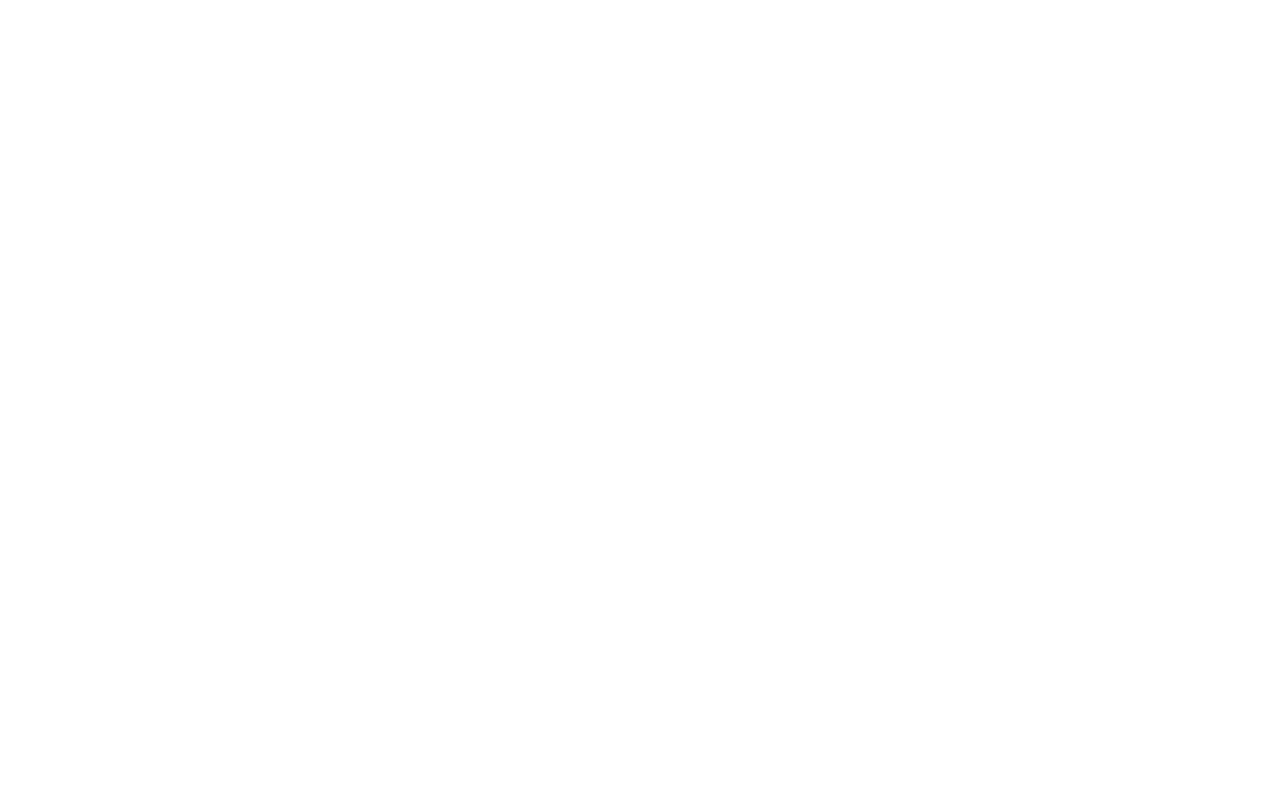
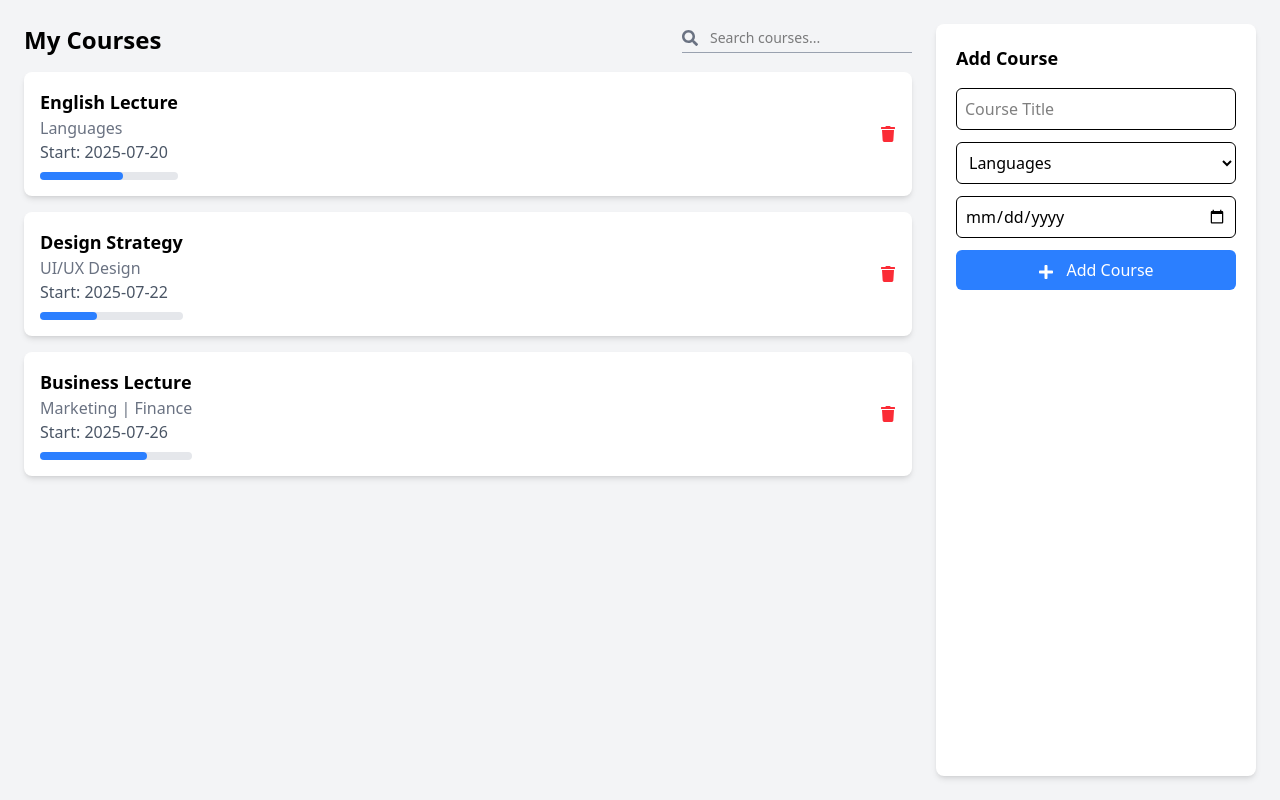
Before and after one commit to M0h1it/Admin-Dashboard, a React (Vite) app: page /Courses in a window 1280 px wide. Before the commit this address had no page. Built offline with nearby package versions, Linux system fonts and the light colour scheme.

Commit message:
courses page is added

```diff
--- a/package.json
+++ b/package.json
@@ -12,11 +12,13 @@
   "dependencies": {
     "@emotion/react": "^11.14.0",
     "@emotion/styled": "^11.14.0",
+    "@hello-pangea/dnd": "^18.0.1",
     "@mui/icons-material": "^6.4.7",
     "@mui/material": "^6.4.7",
     "@tailwindcss/vite": "^4.0.9",
     "firebase": "^11.4.0",
     "framer-motion": "^12.5.0",
+    "moment": "^2.30.1",
     "react": "^19.0.0",
     "react-calendar": "^5.1.0",
     "react-datepicker": "^8.2.0",
--- a/src/App.jsx
+++ b/src/App.jsx
@@ -1,6 +1,9 @@
 import { Routes, Route } from "react-router-dom";
 import Login from "./pages/Login";
 import Dashboard from "./pages/Dashboard";
+
+import Courses from "./pages/Courses";
+
 
 const App = () => {
   return (
@@ -8,6 +11,7 @@
     <Routes>
       <Route path="/" element={<Dashboard />} />
       <Route path="/login" element={<Login />} />
+      <Route path= "/Courses" element={<Courses />} />
     </Routes>
   );
 };
--- a/src/components/DashboardContent.jsx
+++ b/src/components/DashboardContent.jsx
@@ -12,36 +12,36 @@
   return (
     <div className="p-6 grid grid-cols-8 gap-6">
       {/* Welcome Section */}
-      <div className="col-span-6 row-span-9 bg-white rounded-2xl shadow-md p-4">
+      <div className="col-span-4 row-span-3 bg-white rounded-2xl shadow-md p-4">
         <HelloMessage />
       </div>
 
       {/* Calendar */}
-      <div className="col-span-6 row-span-10 bg-white rounded-2xl shadow-md p-4">
+      <div className="col-span-3 row-span-4 bg-white rounded-2xl shadow-md p-4">
         <h2 className="text-lg font-semibold mb-2 flex items-center"><FaCalendarAlt className="mr-2" /> Calendar</h2>
         <Calendar />
       </div>
 
       {/* Performance Chart */}
-      <div className="col-span-4 bg-white rounded-2xl shadow-md p-4">
+      <div className="col-span-4 row-span-auto bg-white rounded-2xl shadow-md p-4">
         <h2 className="text-lg font-semibold mb-2 flex items-center"><FaUserGraduate className="mr-2" /> Performance</h2>
         <PerformanceChart />
       </div>
 
       {/* My Visit */}
-      <div className="col-span-2 row-span-8 bg-white rounded-2xl shadow-md p-4">
+      <div className="col-span-3 row-span-auto bg-white rounded-2xl shadow-md p-4">
         <h2 className="text-lg font-semibold mb-2 flex items-center"><FaChalkboardTeacher className="mr-2" /> My Visit</h2>
         <MyVisit />
       </div>
 
       {/* Linked Teachers */}
-      <div className="col-span-4 row-span-7 bg-white-700 rounded-2xl shadow-md p-4">
+      <div className="col-span-3 row-span-auto bg-white-700 rounded-2xl shadow-md p-4">
         <h2 className="text-lg font-semibold mb-2 flex items-center"><FaChalkboardTeacher className="mr-2" /> Linked Teachers</h2>
         <LinkedTeachers />
       </div>
 
       {/* Upcoming Events */}
-      <div className="col-span-12 row-span-7 bg-white-700 rounded-2xl shadow-md p-4">
+      <div className="col-span-3 row-span-auto bg-white-700 rounded-2xl shadow-md p-4">
         <h2 className="text-lg font-semibold mb-2 flex items-center"><MdEvent className="mr-2" /> Upcoming Events</h2>
         <UpcomingEvents />
       </div>
--- /dev/null
+++ b/src/pages/Courses.jsx
@@ -0,0 +1,139 @@
+import React, { useState } from "react";
+import { FaSearch, FaEdit, FaTrash, FaPlus } from "react-icons/fa";
+import { DragDropContext, Droppable, Draggable } from "@hello-pangea/dnd";
+
+const initialCourses = [
+  { id: "1", title: "English Lecture", category: "Languages", start: "2025-07-20", progress: 60 },
+  { id: "2", title: "Design Strategy", category: "UI/UX Design", start: "2025-07-22", progress: 40 },
+  { id: "3", title: "Business Lecture", category: "Marketing | Finance", start: "2025-07-26", progress: 70 },
+];
+
+const categories = ["Languages", "UI/UX Design", "Marketing | Finance", "Web Development", "Mobile Development"];
+
+const Courses = () => {
+  const [courses, setCourses] = useState(initialCourses);
+  const [newCourse, setNewCourse] = useState({ title: "", category: "Languages", start: "", progress: 0 });
+  const [editId, setEditId] = useState(null);
+  const [searchTerm, setSearchTerm] = useState("");
+
+  const handleAddCourse = () => {
+    if (newCourse.title && newCourse.start) {
+      setCourses([...courses, { ...newCourse, id: Date.now().toString() }]);
+      setNewCourse({ title: "", category: "Languages", start: "", progress: 0 });
+    }
+  };
+
+  const handleEditCourse = (id) => {
+    const updatedCourses = courses.map((course) =>
+      course.id === id ? { ...course, title: newCourse.title, category: newCourse.category, start: newCourse.start, progress: newCourse.progress } : course
+    );
+    setCourses(updatedCourses);
+    setEditId(null);
+  };
+
+  const handleDeleteCourse = (id) => {
+    setCourses(courses.filter((course) => course.id !== id));
+  };
+
+  const handleDragEnd = (result) => {
+    if (!result.destination) return;
+    const items = Array.from(courses);
+    const [reorderedItem] = items.splice(result.source.index, 1);
+    items.splice(result.destination.index, 0, reorderedItem);
+    setCourses(items);
+  };
+
+  return (
+    <div className="flex h-screen bg-gray-100 p-6">
+      {/* Main Content */}
+      <div className="flex-1">
+        <div className="flex justify-between items-center mb-4">
+          <h1 className="text-2xl font-bold">My Courses</h1>
+          <div className="flex items-center space-x-3 border-b border-gray-400 pb-1">
+            <FaSearch className="text-gray-500" />
+            <input
+              type="text"
+              placeholder="Search courses..."
+              className="outline-none text-sm"
+              value={searchTerm}
+              onChange={(e) => setSearchTerm(e.target.value)}
+            />
+          </div>
+        </div>
+
+        {/* Course List with Drag and Drop */}
+        <DragDropContext onDragEnd={handleDragEnd}>
+          <Droppable droppableId="courses">
+            {(provided) => (
+              <div ref={provided.innerRef} {...provided.droppableProps} className="space-y-4 ">
+                {courses
+                  .filter((course) => course.title.toLowerCase().includes(searchTerm.toLowerCase()))
+                  .map((course, index) => (
+                    <Draggable key={course.id} draggableId={course.id} index={index}>
+                      {(provided) => (
+                        <div
+                          // ref={provided.innerRef}
+                          // {...provided.draggableProps}
+                          // {...provided.dragHandleProps}
+                          className="bg-white p-4 rounded-lg shadow-md flex justify-between items-center"
+                        >
+                          <div>
+                            <h2 className="text-lg font-bold">{course.title}</h2>
+                            <p className="text-gray-500">{course.category}</p>
+                            <p className="text-gray-600">Start: {course.start}</p>
+                            <div className="w-full bg-gray-200 rounded-full h-2 mt-2">
+                              <div
+                                className="bg-blue-500 h-2 rounded-full"
+                                style={{ width: `${course.progress}%` }}
+                              ></div>
+                            </div>
+                          </div>
+                          <div className="flex space-x-3">
+                            {/* <button className="text-blue-500 cursor-pointer" onClick={() => setEditId(course.id)}><FaEdit /></button> */}
+                            <button className="text-red-500 cursor-pointer" onClick={() => handleDeleteCourse(course.id)}><FaTrash /></button>
+                          </div>
+                        </div>
+                      )}
+                    </Draggable>
+                  ))}
+                {provided.placeholder}
+              </div>
+            )}
+          </Droppable>
+        </DragDropContext>
+      </div>
+
+      {/* Add Courses Section */}
+      <div className="w-80 bg-white p-5 ml-6 shadow-md rounded-lg">
+        <h2 className="text-lg font-bold mb-4">Add Course</h2>
+        <input
+          type="text"
+          placeholder="Course Title"
+          className="border p-2 w-full mb-3 rounded-md "
+          value={newCourse.title}
+          onChange={(e) => setNewCourse({ ...newCourse, title: e.target.value })}
+        />
+        <select
+          className="border p-2 w-full mb-3 rounded-md cursor-pointer"
+          value={newCourse.category}
+          onChange={(e) => setNewCourse({ ...newCourse, category: e.target.value })}
+        >
+          {categories.map((category, index) => (
+            <option key={index} value={category}>{category}</option>
+          ))}
+        </select>
+        <input
+          type="date"
+          className="border p-2 w-full mb-3 rounded-md cursor-pointer"
+          value={newCourse.start}
+          onChange={(e) => setNewCourse({ ...newCourse, start: e.target.value })}
+        />
+        <button className="bg-blue-500 text-white w-full p-2 rounded-md cursor-pointer" onClick={handleAddCourse}>
+          <FaPlus className="inline mr-2" /> Add Course
+        </button>
+      </div>
+    </div>
+  );
+};
+
+export default Courses;
--- a/src/pages/Dashboard.jsx
+++ b/src/pages/Dashboard.jsx
@@ -16,6 +16,7 @@
 import SettingsIcon from "@mui/icons-material/Settings";
 import LogoutIcon from "@mui/icons-material/Logout";
 import DashboardContent from "../components/DashboardContent";
+import LessonPage from "./Courses"; // ✅ Import LessonPage
 
 const Navbar = () => {
   const [user, setUser] = useState(null);
@@ -50,23 +51,31 @@
       <div className="w-64 min-h-screen bg-white-900 text-black flex flex-col p-4 shadow-2xl">
         <h2 className="text-xl font-bold mb-6">Dashboard</h2>
         <nav className="flex-1">
-            {[{ icon: <DashboardIcon />, label: "Dashboard" },
-              { icon: <MenuBookIcon />, label: "Lessons" },
+          {[
+            { icon: <DashboardIcon />, label: "Dashboard" },
+            { icon: <MenuBookIcon />, label: "Courses" }, // ✅ Added LessonPage
             { icon: <ScheduleIcon />, label: "Schedule" },
             { icon: <DescriptionIcon />, label: "Materials" },
             { icon: <ForumIcon />, label: "Forum" },
             { icon: <AssessmentIcon />, label: "Assessments" },
             { icon: <SettingsIcon />, label: "Settings" },
           ].map((item, index) => (
-              <div key={index}
-                  className={`flex items-center space-x-3 p-2 cursor-pointer hover:bg-blue-200 rounded-lg ${selectedSection === item.label ? "bg-blue-300" : ""}`}
-                  onClick={() => setSelectedSection(item.label)}>
+            <div
+              key={index}
+              className={`flex items-center space-x-3 p-2 cursor-pointer hover:bg-blue-200 rounded-lg ${
+                selectedSection === item.label ? "bg-blue-300" : ""
+              }`}
+              onClick={() => setSelectedSection(item.label)}
+            >
               {item.icon}
               <span>{item.label}</span>
             </div>
           ))}
         </nav>
-          <div className="flex items-center space-x-3 p-2 cursor-pointer hover:bg-blue-200 rounded-lg mt-auto" onClick={handleLogout}>
+        <div
+          className="flex items-center space-x-3 p-2 cursor-pointer hover:bg-blue-200 rounded-lg mt-auto"
+          onClick={handleLogout}
+        >
           <LogoutIcon />
           <span>Log Out</span>
         </div>
@@ -123,12 +132,16 @@
             <TextField label="Phone Number" fullWidth margin="normal" value={phone} onChange={(e) => setPhone(e.target.value)} />
             <TextField label="Position" fullWidth margin="normal" value={position} onChange={(e) => setPosition(e.target.value)} />
             <TextField label="Email" fullWidth margin="normal" value={user?.email || ""} disabled />
-              <Button variant="contained" color="primary" fullWidth sx={{ mt: 2 }} onClick={() => setOpenDrawer(false)}>Save</Button>
+            <Button variant="contained" color="primary" fullWidth sx={{ mt: 2 }} onClick={() => setOpenDrawer(false)}>
+              Save
+            </Button>
           </Box>
         </Drawer>
 
         {/* Dynamic Content */}
-          <DashboardContent selectedSection={selectedSection} />
+        <div className="p-4">
+          {selectedSection === "Courses" ? <LessonPage /> : <DashboardContent selectedSection={selectedSection} />}
+        </div>
       </div>
     </div>
   );
```
Also changed, not shown: src/components/LinkedTeachers.jsx (+27 -12 lines), src/components/UpcomingEvents.jsx (+47 -14 lines), 1 other file (tests, documents, lock files or other folders). Lines whose indentation alone changed are shown as unchanged.
